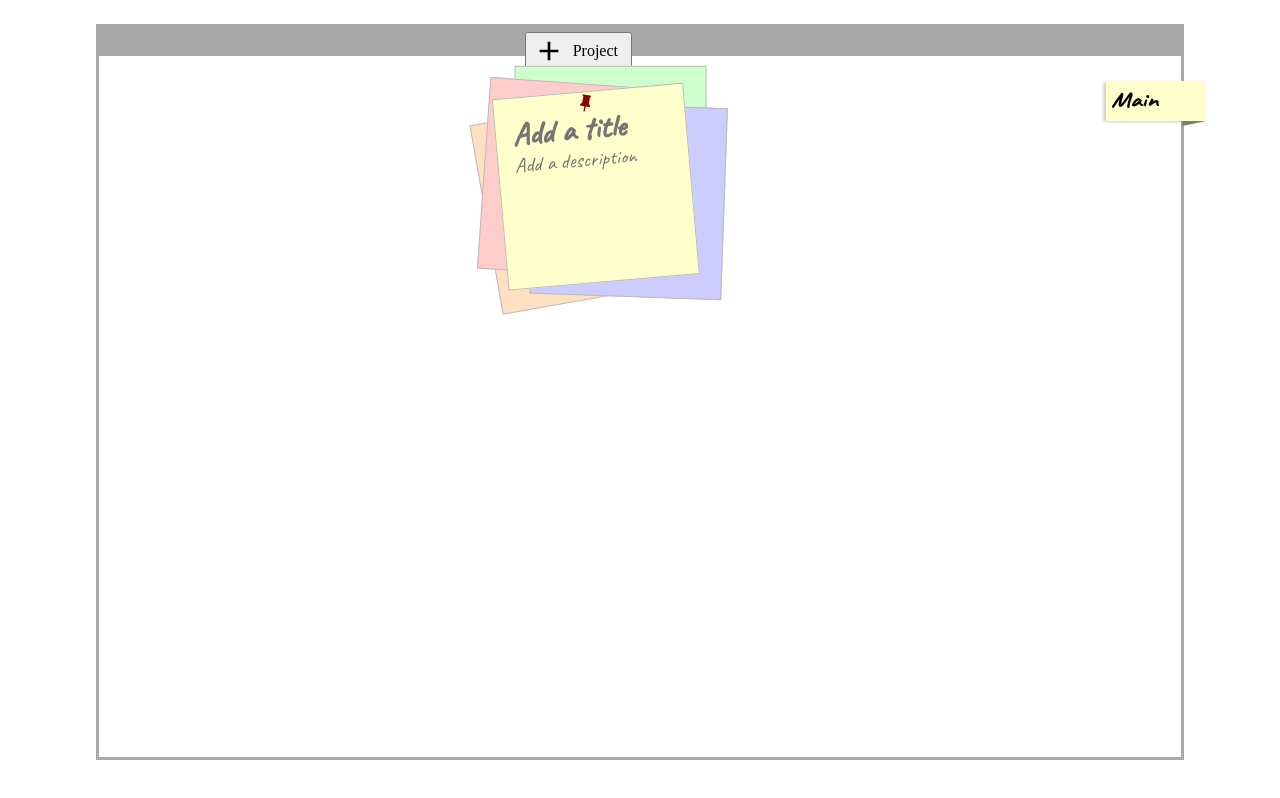
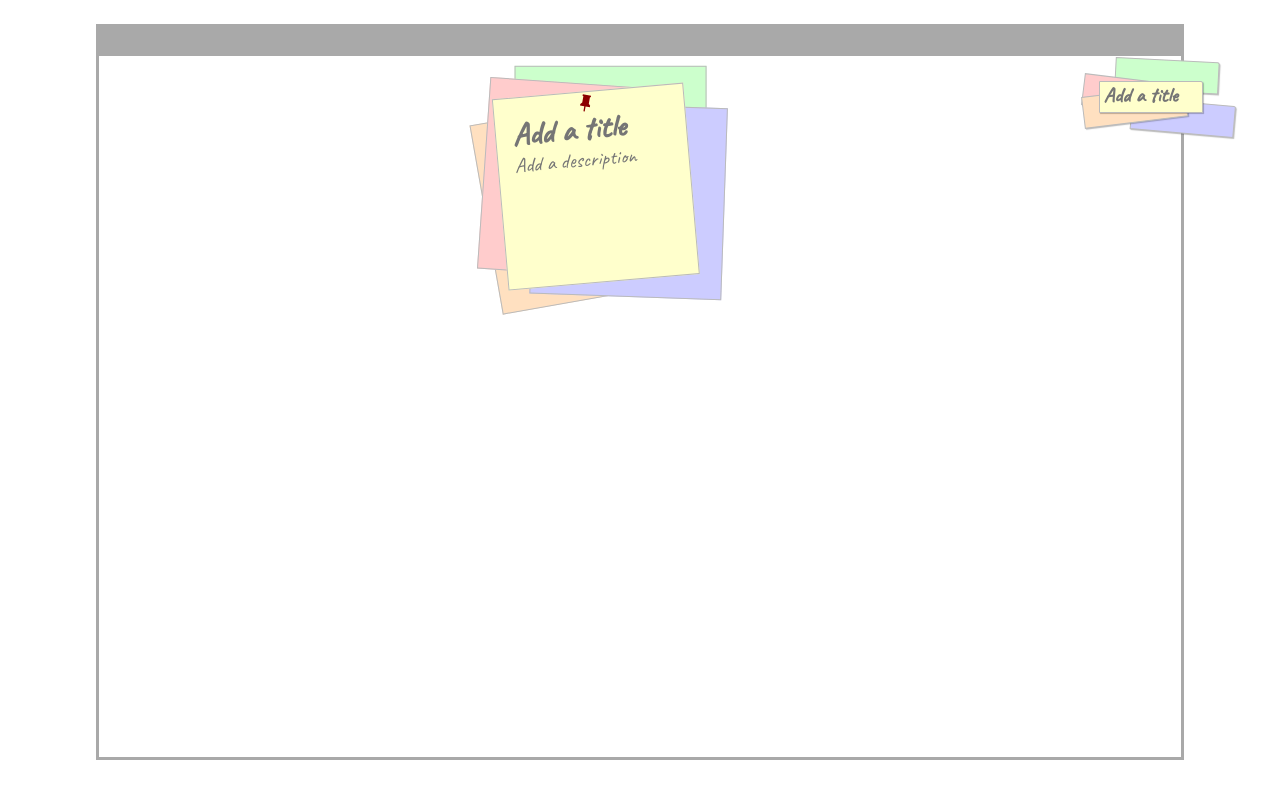
Before and after one commit to pilzpuffer/todo, a website built with webpack: page src/template.html in a window 1280 px wide. Built offline with nearby package versions, Linux system fonts and the light colour scheme.

Commit message:
Set up project creation through on-page JS instead of a pop-up dialogue, set up its styling

```diff
--- a/src/index.js
+++ b/src/index.js
@@ -3,93 +3,13 @@ import "./styles.css";
 import { newProject } from "./projectCreate.js";
 
 import { createTaskForm } from "./taskFormSetup.js";
+import { createProjectForm } from "./projectFormSetup.js";
 
 window.addEventListener("load", function() {
     let noteData = document.querySelector("#taskInfo");
     let projectData = document.querySelector("#projectInfo");
 
-    let newProjectButton = document.querySelector("#newProject");
-    let projectModal = document.querySelector("#projectOpen");
-    let projectModalClose = document.querySelector("#projectClose");
-    let projectModalSubmit = document.querySelector("#projectSubmit");
-
-    let modals = {
-            project: {
-                button: newProjectButton,
-                type:  projectModal,
-                close:  projectModalClose,
-                submit: projectModalSubmit,
-                new: newProject
-            },
-    }
-
     createTaskForm();
-
-    let handleSubmit = function(event) {
-        event.preventDefault();
-        let currentModalSubmit = event.target.id.replace("Submit", "");
-        modals[currentModalSubmit].new()
-    }
-
-    let clearForms = function() {
-        projectData.reset();
-    }
-
-    let validateProjectForm = function() {
-        let title = document.forms["projectInfo"]["title"].value;
-
-        let allProjectInputs = document.querySelectorAll("input[name='project']");
-        let projectList = [];
-
-        allProjectInputs.forEach(project => projectList.push(project.id.toLowerCase()));
-
-        if (projectList.includes(title.toLowerCase()) || title.length === 0) {
-            alert("Please create a unique project.");
-            return false
-        } else {
-            return true
-        }
-    }
-
-    let simulateMainCreationAndClick = function() {
-        document.forms['projectInfo'].elements['title'].value = 'Main';
-        document.forms['projectInfo'].elements['priority'].value = 'Medium';
-        modals.project.submit.click();
-
-        let mainInput = document.querySelector("#main");
-        mainInput.click();
-    }
-
-    let handleModalClick = function() {
-
-        Object.keys(modals).forEach(modal => {
-            let currentModal = modals[modal];
-
-            currentModal.button.addEventListener("click", () => {
-                currentModal.type.showModal();
-            })
-
-            currentModal.close.addEventListener("click", () => {
-                currentModal.type.close();
-            })
-
-            currentModal.submit.addEventListener("click", (event) => {
-                event.preventDefault();
-                let modalType = currentModal.button.id.replace("new", "").toLowerCase();
-
-
-                if ( (modalType === "project" && validateProjectForm()) || (modalType === "task" && validateTaskForm()) ) {
-                    modals[modalType].new();
-                    clearForms();
-                    currentModal.type.close();
-                }
-
-            })
-
-        });
-    }
-
-    handleModalClick();
-    simulateMainCreationAndClick();
+    createProjectForm(); //adjust styling for this
 
 })
--- /dev/null
+++ b/src/projectFormSetup.js
@@ -0,0 +1,73 @@
+import { createInput, assignRandomUniqueArrayValue } from "./taskFormSetup.js";
+
+let validateProjectForm = function() {
+    let title = document.forms["projectInfo"]["projectTitle"].value;
+
+    let allProjectInputs = document.querySelectorAll("input[name='project']");
+    let projectList = [];
+
+    allProjectInputs.forEach(project => projectList.push(project.id.toLowerCase()));
+
+    if (projectList.includes(title.toLowerCase()) || title.length === 0) {
+        alert("Please create a unique project.");
+        return false
+    } else {
+        return true
+    }
+}
+
+let createProjectForm = function() {
+    let allProjectColors = ["critical", "high", "medium", "low", "minimal"];
+    let presentColors = [];
+
+    let projectForm = document.createElement("form");
+    projectForm.id = 'projectInfo';
+    projectForm.setAttribute('method', 'post');
+
+    let projectHolder = document.querySelector("#allProjects");
+    let newInput = document.createElement("input");
+    newInput.type = "radio";
+    newInput.id = "newProject";
+    newInput.name = "newProject";
+
+    let labelHolder = document.createElement("div");
+    labelHolder.classList.add("projectWrapper");
+
+    for (let i = 0; i < 5; i++) {
+        console.log('this ran')
+        let label = document.createElement("label");
+        let labelColor = `${assignRandomUniqueArrayValue(allProjectColors, presentColors)}`
+        label.classList.add("newProject", labelColor);
+        label.setAttribute("for", "newProject")
+        label.style.backgroundColor = `var(--${labelColor})`;
+
+        label.addEventListener("click", function() {
+            event.stopPropagation();
+
+            if (event.target.classList[0] === 'newProject' && event.target.id !== 'selectedProject') {
+                let allNewProjects = document.querySelectorAll(".newProject");
+                allNewProjects.forEach((project) => {
+                    if (project.id === 'selectedProject') {
+                        let currentlySelected = document.querySelector('#selectedProject');
+                        currentlySelected.removeChild(projectForm);
+                        currentlySelected.removeAttribute('id');
+                    }
+                })
+                event.target.id = 'selectedProject';
+                // event.target.appendChild(pinButton); add some kind of tape or paperclip instead?
+                event.target.appendChild(projectForm);
+            }
+        })
+
+        labelHolder.appendChild(label)
+    }
+
+    createInput('textarea', 'projectTitle', 'projectTitle', 'Add a title', projectForm)
+
+    projectHolder.appendChild(newInput);
+    projectHolder.appendChild(labelHolder);
+    let mediumLabel = document.querySelector(".newProject.medium");
+    mediumLabel.click();
+}
+
+export { createProjectForm }
--- a/src/styles.css
+++ b/src/styles.css
@@ -81,30 +81,6 @@ h1, h2, h3, h4, h5, h6 {
 	padding: 0.5rem 2rem;
 }
 
-#control > nav {
-	display: grid;
-	grid-template-columns: 0.75fr 1fr;
-	gap: 1rem;
-}
-
-#control > nav > button {
-	display: grid;
-	grid-template-columns: 2rem 1fr;
-	gap: 0.5rem;
-	justify-content: center;
-	align-items: center;
-	padding-inline-end: 12px;
-}
-
-#control > nav > button > img {
-	height: 2rem;
-}
-
-button[id$="Close"] > img {
-	height: 1rem;
-	transform: rotate(45deg);
-}
-
 #allTasks {
 	padding-inline-start: 0px;
 	padding: 1.5rem 1rem;
@@ -122,7 +98,7 @@ ul {
 }
 
 .note,
-.new {
+.newNote {
 	font-family: "Caveat";
 	text-decoration: none;
 	position: relative;
@@ -136,17 +112,21 @@ ul {
 	transition: transform .15s linear;
 }
 
-.new {
-	position: absolute;
+.newNote, .newProject {
+	position: absolute !important;
 	box-shadow: none;
-	display: flex;
-	flex-direction: column;
 }
 
 .noteContent {
 	display: grid;
 	grid-template-rows: auto 1fr;
 	z-index: 6;
+}
+
+.projectWrapper {
+	position: relative;
+	height: 2rem;
+	width: 6.5rem;
 }
 
 .wrapper {
@@ -210,44 +190,85 @@ ul li:focus{
 	z-index: 6;
 }
 
-.new.minimal {
+.newNote.minimal {
 	transform: rotate(5deg);
 	top: 1rem;
 	left: 2rem;
 }
 
-.new.low {
+.newNote.low {
 	transform: rotate(3deg);
 	top: -1.5rem;
 	left: 1rem;
 }
 
-.new.medium {
+.newNote.medium {
 	transform: rotate(-2deg);
 	top: 2rem;
 	left: 2rem;
 }
 
-.new.high {
+.newNote.high {
 	transform: rotate(-7deg);
 	top: 1rem;
 	left: -1rem;
 }
 
-.new.critical {
+.newNote.critical {
 	transform: rotate(7deg);
 	top: -0.5rem;
 	left: -1rem;
 }
 
-.wrapper:hover #selected {
+.newNote:hover {
+	transform: translate(0, 0);
+	transition-duration: 0.2s;
+	transition-timing-function: cubic-bezier(1, 1, 0.5, 1.3333);
+}
+
+.wrapper:hover #selectedNote, #selectedProject {
 	transform: translate(0, 0);
 }
 
-#selected {
+#selectedNote, #selectedProject {
 	z-index: 6;
 	top: 0rem;
 	left: 0rem;
+}
+
+#selectedProject form {
+	height: 2rem;
+	width: 6.5rem;
+}
+
+.newProject.minimal {
+	transform: rotate(5deg);
+	top: 1rem;
+	left: 2rem;
+}
+
+.newProject.low {
+	transform: rotate(3deg);
+	top: -1.5rem;
+	left: 1rem;
+}
+
+.newProject.medium {
+	transform: rotate(-2deg);
+	top: 2rem;
+	left: 2rem;
+}
+
+.newProject.high {
+	transform: rotate(-7deg);
+	top: 1rem;
+	left: -1rem;
+}
+
+.newProject.critical {
+	transform: rotate(7deg);
+	top: -0.5rem;
+	left: -1rem;
 }
 
 .form {
@@ -258,7 +279,7 @@ ul li:focus{
 	width: calc(var(--note-size)*0.8);
 }
 
-.form textarea {
+.form textarea, textarea#projectTitle {
 	border: none;
 	background: none;
 	padding: 0.1rem 0;
@@ -274,15 +295,16 @@ ul li:focus{
 	margin-top: -0.7rem;
 }
 
-.form textarea::-webkit-resizer {
-  display: none;
-}
-.form textarea::-moz-resizer {
+.form textarea::-webkit-resizer,
+.form textarea::-moz-resizer,
+textarea#projectTitle::-webkit-resizer  {
   display: none;
 }
 
 .form textarea:active,
-.form textarea:focus {
+.form textarea:focus,
+textarea#projectTitle:active,
+textarea#projectTitle:focus {
 	outline: none;
 }
 
@@ -335,7 +357,7 @@ fieldset {
 	--gap: 9px;
 	position: absolute;
 	top: 3rem;
-	right: -5px;
+	right: -1.35rem;
 	border: none;
 	margin: 0;
 	padding: 0;
@@ -356,27 +378,25 @@ fieldset {
 		pointer-events: 0;
 	}
 
-	label {
+	label, .newProject {
 		position: relative;
 		display: block;
-		width: 5rem;
-		height: 2.5rem;
+		width: 6.5rem;
+		height: 2rem;
 		background: var(--bg-color);
 		margin: var(--gap) 0;
-		border-top-left-radius: 2px;
 		border-top-right-radius: 2px;
-		border-bottom-left-radius: 2px;
+		border: 1px solid #bbb;
 		font-size: 1.3rem;
 		font-family: "Caveat";
 		font-weight: bold;
 		display: flex;
 		align-items: center;
 		padding-left: 0.25rem;
-		box-shadow: -2px 1px 3px rgba(0 0 0 / 0.2);
+		box-shadow: 1px 1px 1px rgba(0, 0, 0, 0.25);
 		cursor: pointer;
 		transform: translate(0, 0) scaleX(1.03);
 		transform-origin: left center;
-		filter: brightness(90%);
 		transition-property: transform filter;
 		transition-duration: 0.2s;
 		transition-timing-function: cubic-bezier(1, 1, 0.5, 1.3333);
@@ -385,7 +405,7 @@ fieldset {
 			transform: translate(0, 0) scaleX(1.1);
 		}
 
-		&:after {
+		&:not(.newProject):after {
 			content: "";
 			position: absolute;
 			top: 100%;
@@ -402,8 +422,8 @@ fieldset {
 			transition-timing-function: cubic-bezier(1, 1, 0.5, 1.3333);
 		}
 
-		&:hover:after {
-			border-right: 10px solid transparent;
+		&:not(.newProject):hover:after {
+			border-right: 11px solid transparent;
 		}
 	}
 
@@ -412,8 +432,8 @@ fieldset {
 		transform: translate(0, 0) scaleX(1.25);
 		filter: brightness(100%);
 
-		&:after {
-			border-right: 19px solid transparent;
+		&:not(.newProject):after {
+			border-right: 20px solid transparent;
 			filter: brightness(50%);
 		}
 	}
--- a/src/taskFormSetup.js
+++ b/src/taskFormSetup.js
@@ -6,8 +6,8 @@ function getRandomNumber(max) {
   return Math.floor(Math.random() * max);
 }
 
-let createInput = function(setName, setID, setPlaceholder, appendTo) {
-    let newInput = document.createElement('textarea');
+let createInput = function(inputType, setName, setID, setPlaceholder, appendTo) {
+    let newInput = document.createElement(`${inputType}`);
     newInput.setAttribute('name', `${setName}`);
     newInput.setAttribute('id', `${setID}`);
     newInput.setAttribute('placeholder', `${setPlaceholder}`);
@@ -137,7 +137,7 @@ let assignRandomUniqueArrayValue = function(array, compareArray) {
 }
 
 let createTaskForm = function() {
-    let allColors = ["critical", "high", "medium", "low", "minimal"];
+    let allNoteColors = ["critical", "high", "medium", "low", "minimal"];
     let presentColors = [];
 
     let taskForm = document.createElement("form");
@@ -145,8 +145,8 @@ let createTaskForm = function() {
     taskForm.id = 'taskInfo';
     taskForm.setAttribute('method', 'post');
 
-    createInput('title', 'title', 'Add a title', taskForm);
-    createInput('description', 'description', 'Add a description', taskForm);
+    createInput('textarea', 'title', 'title', 'Add a title', taskForm);
+    createInput('textarea', 'description', 'description', 'Add a description', taskForm);
 
     let noteHolder = document.querySelector("#allTasks");
     let noteWrapper = document.createElement("li");
@@ -171,21 +171,21 @@ let createTaskForm = function() {
 
     for (let i = 0; i < 5; i++) {
         let note = document.createElement("div");
-        let noteColor = `${assignRandomUniqueArrayValue(allColors, presentColors)}`
-        note.classList.add("new", noteColor);
+        let noteColor = `${assignRandomUniqueArrayValue(allNoteColors, presentColors)}`
+        note.classList.add("newNote", noteColor);
         note.style.backgroundColor = `var(--${noteColor})`;
 
         note.addEventListener("click", function(event) {
-            if (event.target.classList[0] === 'new' && event.target.id !== 'selected') {
-                let allNewNoteColors = document.querySelectorAll(".new");
+            if (event.target.classList[0] === 'newNote' && event.target.id !== 'selectedNote') {
+                let allNewNoteColors = document.querySelectorAll(".newNote");
                 allNewNoteColors.forEach((note) => {
-                if (note.id === 'selected') {
-                    let currentlySelected = document.querySelector('#selected');
+                if (note.id === 'selectedNote') {
+                    let currentlySelected = document.querySelector('#selectedNote');
                     currentlySelected.removeChild(taskForm);
                     currentlySelected.removeAttribute('id');
                 }
                 })
-                event.target.id = 'selected';
+                event.target.id = 'selectedNote';
                 event.target.appendChild(pinButton);
                 event.target.appendChild(taskForm);
             }
@@ -194,6 +194,7 @@ let createTaskForm = function() {
 
         note.addEventListener("keydown", function(event) {
             if (childStatus.limitReached && event.key !== 'Backspace') {
+                //need to add a listener for Ctrl+A as well, to allow to select and delete everything through keyboard
                 event.preventDefault()
             }  else if (childStatus.limitReached && event.key === 'Backspace') [
                 childStatus.limitReached = false
@@ -213,8 +214,8 @@ let createTaskForm = function() {
     }
 
     noteHolder.appendChild(noteWrapper);
-    let mediumNote = document.querySelector(".new.medium");
+    let mediumNote = document.querySelector(".newNote.medium");
     mediumNote.click();
 }
 
-export { createTaskForm };
+export { createTaskForm, createInput, assignRandomUniqueArrayValue };
--- a/src/template.html
+++ b/src/template.html
@@ -8,10 +8,7 @@
 </head>
 <body>
     <div id="allContent">
-        <div id="control">
-            <nav>
-                <button id="newProject"> <img src="./assets/img/plus.svg"> Project</button>
-        </div>
+        <div id="control"></div>
 
         </nav>
         <ul id="allTasks">
@@ -22,32 +19,5 @@
         </fieldset>
     </div>
 
-    <dialog id="projectOpen">
-        <button id="projectClose"><img src="./assets/img/plus.svg"></button>
-        <div>Do you want to add a new project?</div>
-
-        <form id="projectInfo">
-            <div>
-                <label for="title">Task title:</label>
-                <input name="title" id="title" maxlength="20">
-                <!-- maybe this value would need to be increased/decreased -->
-            </div>
-
-            <div>
-                <label for="priority">Priority</label>
-                    <select name="priority" id="priority">
-                            <option>Critical</option>
-                            <option>High</option>
-                            <option selected>Medium</option>
-                            <option>Low</option>
-                            <option>Minimal</option>
-                    </select>
-            </div>
-
-            <input id="projectSubmit" type="submit" value="Submit" />
-        </form>
-
-    </dialog>
-
 </body>
 </html>
```
